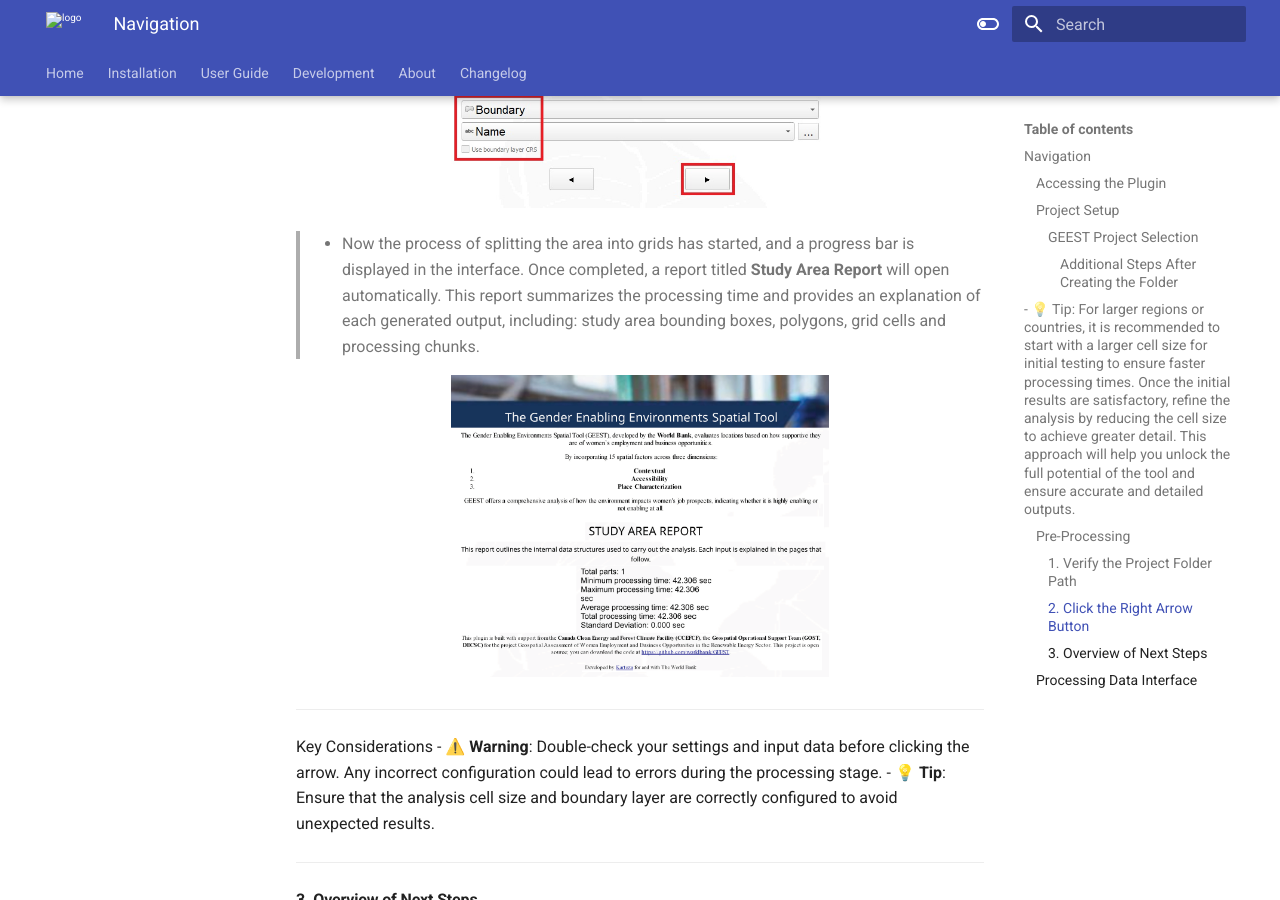
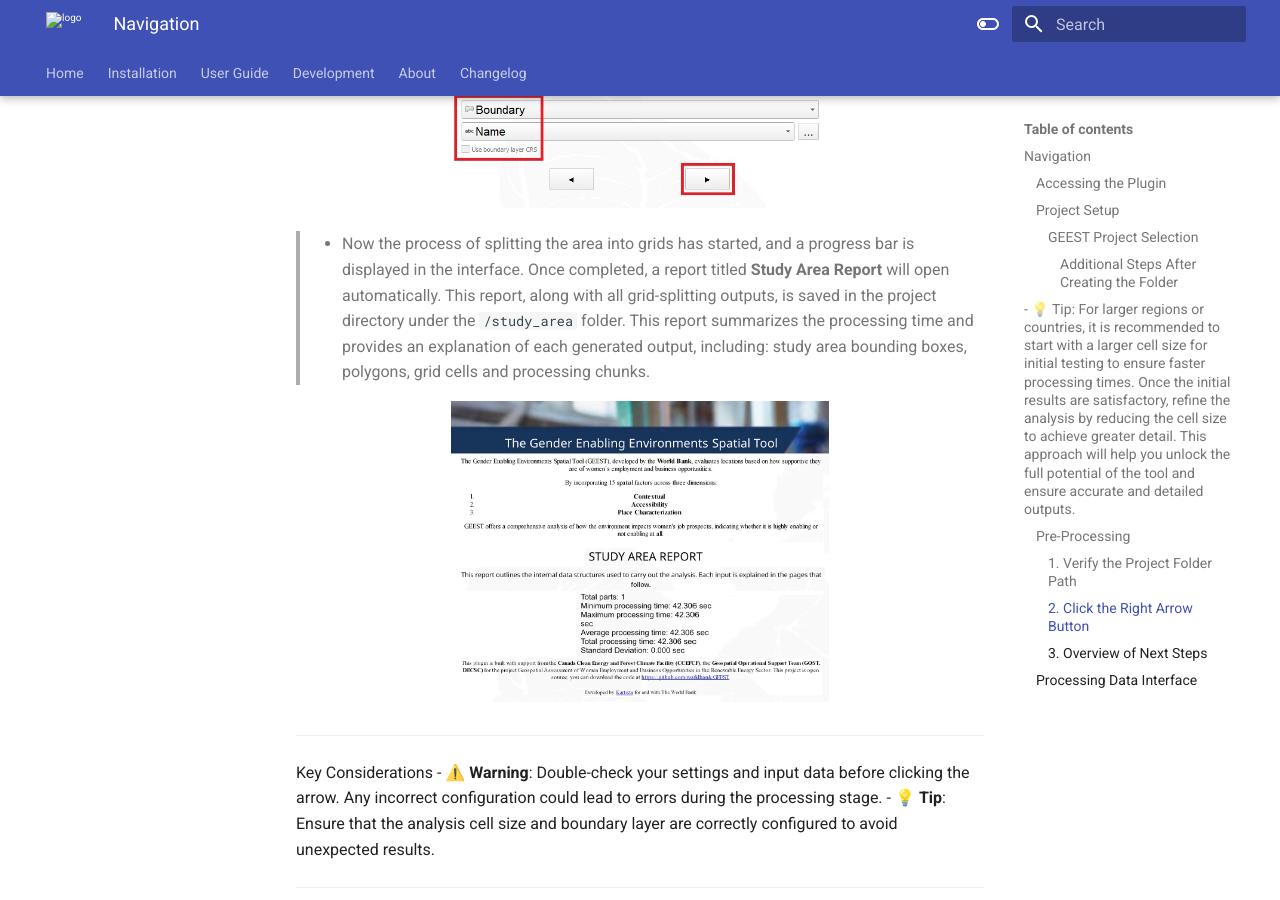
Before and after one commit to worldbank/GEEST, an MkDocs documentation site: the page built from docs/userguide/navigation.md, in a window 1280 px wide and 900 px high, scrolled down 6692 px. Built offline with MkDocs 1.6.1 and Material for MkDocs 9.7.7, drawn with Linux system fonts in a browser that asks for light colours.

Commit message:
Update navigation.md

```diff
--- a/docs/userguide/navigation.md
+++ b/docs/userguide/navigation.md
@@ -153,7 +153,7 @@ Important Notes:
     onclick="window.open(this.src, '_blank')">
 </p>
 
-> - Now the process of splitting the area into grids has started, and a progress bar is displayed in the interface. Once completed, a report titled **Study Area Report** will open automatically. This report summarizes the processing time and provides an explanation of each generated output, including: study area bounding boxes, polygons, grid cells and processing chunks.
+> - Now the process of splitting the area into grids has started, and a progress bar is displayed in the interface. Once completed, a report titled **Study Area Report** will open automatically. This report, along with all grid-splitting outputs, is saved in the project directory under the `/study_area` folder. This report summarizes the processing time and provides an explanation of each generated output, including: study area bounding boxes, polygons, grid cells and processing chunks.
 
 <p align="center">
  <img src="https://raw.githubusercontent.com/worldbank/GEEST/main/docs/images/new%20images/navigation_report.png"
```
